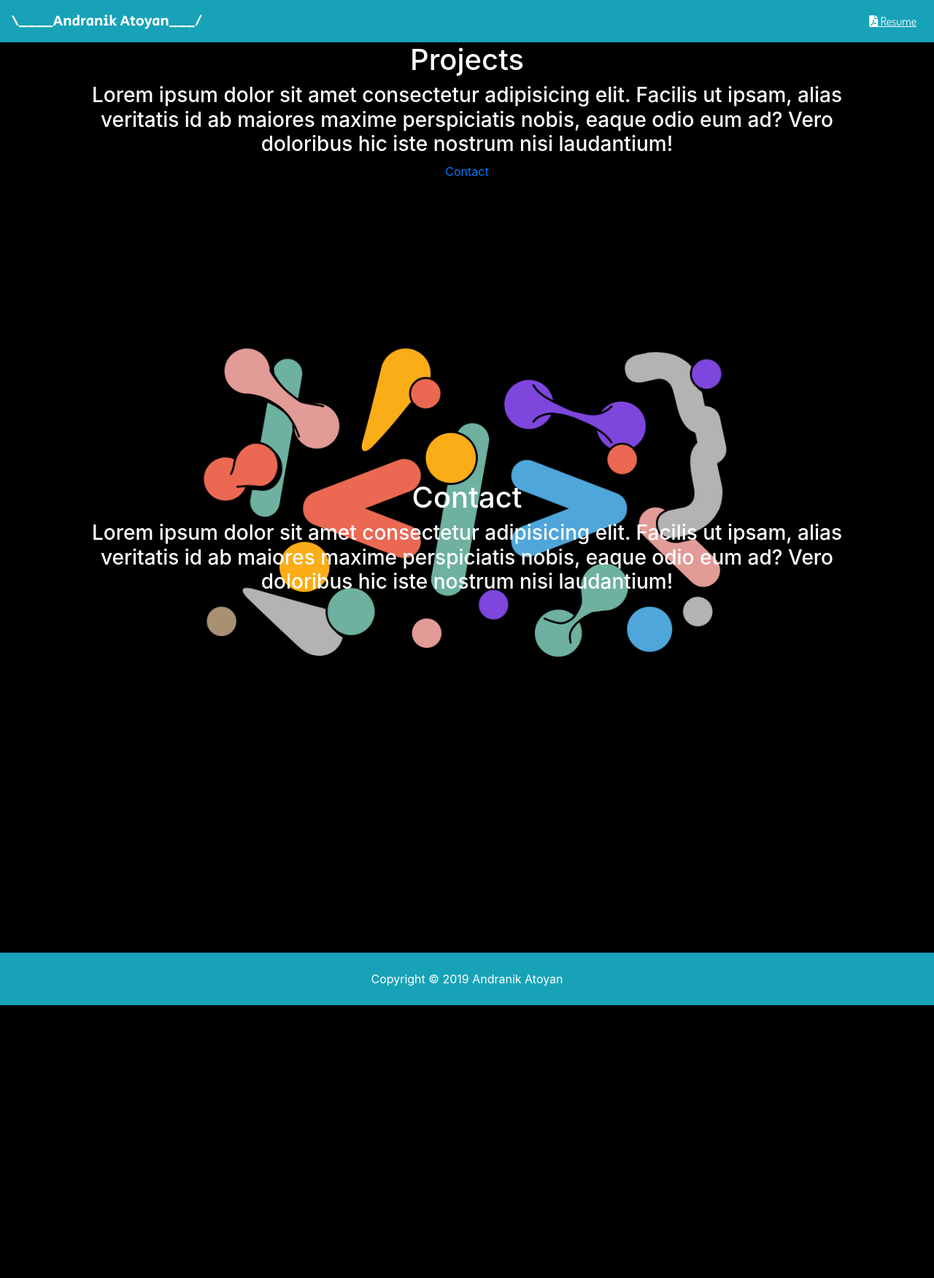
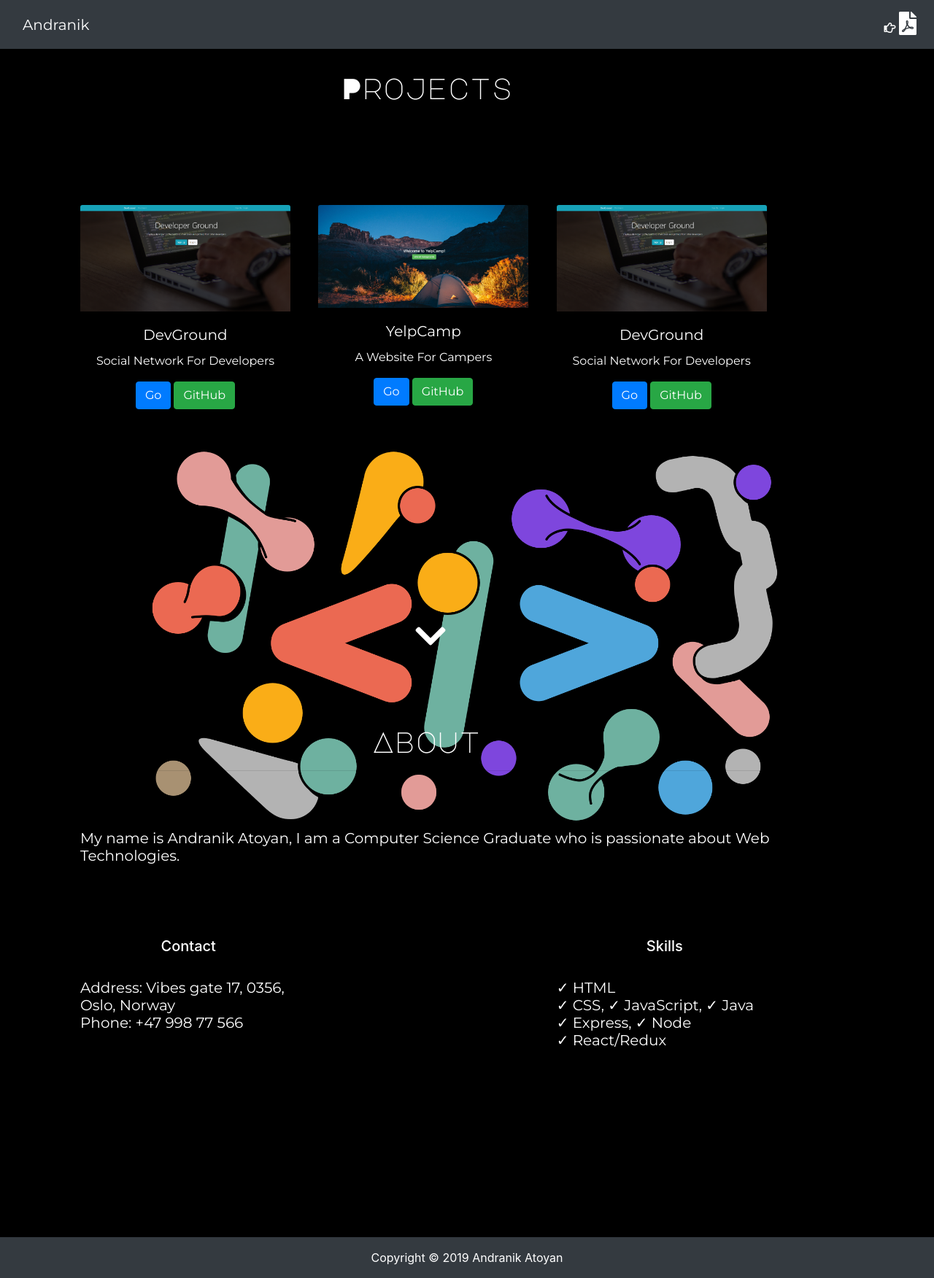
Before and after one commit to atoyan/Portfolio, a Node server app: page / in a window 1280 px wide. Shown: the whole page at 73% size. Before the commit the page ends 1378 px from the top, so only its background shows below. Run offline with Node 20, Linux system fonts and the light colour scheme; some libraries are stand-ins or nearby versions.

Commit message:
added a temporary layout

```diff
--- a/app.js
+++ b/app.js
@@ -6,6 +6,7 @@ PORT = process.env.PORT || 3000;
 app.set("view engine", "ejs");
 
 app.use(express.static(__dirname + "/public"));
+app.use("/files", express.static(__dirname + "/public/files/"));
 app.use("/scripts", express.static(__dirname + "/public/scripts/"));
 app.use("/stylesheets", express.static(__dirname + "/public/stylesheets/"));
 
--- a/public/scripts/main.js
+++ b/public/scripts/main.js
@@ -1 +1,43 @@
-var x = 6;
+let btn = document.getElementById("downButton");
+let spans = [];
+let interval = 100;
+let cursor = false;
+
+//LOAD NAME LETTERS BY INTERVAL
+
+window.onload = function() {
+  for (let i = 1; i <= 8; i++) {
+    spans.push(document.getElementById(i.toString()));
+  }
+  console.log(spans);
+  for (let i = 0; i < spans.length; i++) {
+    interval += 100;
+    setInterval(function() {
+      spans[i].hidden = false;
+    }, interval);
+  }
+};
+
+// CHANGE DIRECTION CURSOR BASED ON SCROLL
+window.addEventListener("scroll", function() {
+  let scrollTop = document.documentElement.scrollTop;
+  if (scrollTop > 450) {
+    btn.className = "";
+    btn.classList.add("fas", "fa-chevron-up", "fa-3x");
+  } else {
+    btn.className = "";
+    btn.classList.add("fas", "fa-chevron-down", "fa-3x");
+  }
+});
+
+btn.addEventListener("click", function() {
+  let url = document.URL;
+  if (
+    url === "http://localhost:3000/" ||
+    url === "http://localhost:3000/#projects"
+  ) {
+    window.location.href = "http://localhost:3000/#contact";
+  } else {
+    window.location.href = "http://localhost:3000/#projects";
+  }
+});
--- a/public/stylesheets/main.css
+++ b/public/stylesheets/main.css
@@ -2,23 +2,79 @@ html {
   scroll-behavior: smooth;
 }
 body {
-  min-height: 750px;
-  background: url("/files/background.png") no-repeat;
+  min-height: 1080px;
+  margin: 0 auto;
+}
+
+.projects {
+  width: 90%;
+  padding-left: 25px;
+  padding-right: 25px;
+  position: relative;
+  background: transparent;
+  min-height: 800px;
+  color: white;
+}
+.contact {
+  width: 90%;
+  padding-left: 25px;
+  padding-right: 25px;
+  position: relative;
+  background-color: transparent;
+  min-height: 800px;
+  color: white;
+}
+.backgroundImage {
+  background: url("/files/background.png");
   background-size: cover;
   background-position: center;
 }
-.projects {
-  min-height: 600px;
+
+#navbarName {
+  font-family: "Montserrat", sans-serif;
+}
+.projects h3 {
+  font-family: "Montserrat", sans-serif;
+}
+.projects h1 {
+  font-family: "Major Mono Display", monospace;
+}
+.contact h4 {
+  font-family: "Montserrat", sans-serif;
   color: white;
 }
-.contact {
-  min-height: 600px;
+.contact h1 {
+  font-family: "Major Mono Display", monospace;
   color: white;
 }
-#navbarName {
-  font-family: "Secular One", sans-serif;
+.card-transparent {
+  font-family: "Montserrat", sans-serif;
+  color: white;
+}
+#downloadText {
+  font-family: "Montserrat", sans-serif;
+}
+#downButton {
+  width: 50%;
+  margin-right: 100px;
+}
+.card {
+  color: white;
 }
 
-#downloadText {
-  font-family: "Dosis", sans-serif;
+#about-text {
+  font-family: "Montserrat", sans-serif;
 }
+#contact-text {
+  font-family: "Montserrat", sans-serif;
+}
+#skills-text {
+  font-family: "Montserrat", sans-serif;
+}
+.card-text {
+  color: white;
+}
+
+.card-title {
+  color: white;
+}
--- a/views/index.ejs
+++ b/views/index.ejs
@@ -22,15 +22,16 @@
       crossorigin="anonymous"
     />
     <link
-      href="https://fonts.googleapis.com/css?family=Dosis|Secular+One"
+      href="https://fonts.googleapis.com/css?family=Dosis|Major+Mono+Display|Montserrat|Secular+One"
       rel="stylesheet"
     />
   </head>
   <body>
     <!-- Navbar -->
-    <nav class="navbar navbar-expand-lg navbar-dark bg-info">
+    <div class="mx-auto">
+      <nav class="navbar fixed-top navbar-expand-lg navbar-dark bg-dark">
         <a class="navbar-brand" href="/">
-        <span id="navbarName"> \____Andranik Atoyan___/ </span>
+         <div class="container"> <span id="navbarName"> <span id="1" hidden>A</span><span id="2" hidden>n</span><span id="3" hidden>d</span><span id="4" hidden>r</span><span id="5" hidden>a</span><span id="6" hidden>n</span><span id="7" hidden>i</span><span id="8" hidden>k</span></div>
         </a>
         <button
           class="navbar-toggler"
@@ -48,58 +49,162 @@
           <ul class="navbar-nav ml-auto">
             <li class="nav-item active">
               <a class="nav-link " href="/download">
-              <i class="fas fa-file-pdf"></i
-              ><span id="downloadText" style="text-decoration-line: underline">
-                Resume
+                <span id="downloadText" >
+               </span
+                ><i class="far fa-hand-point-right fa-1x"></i>
+                 <i class="fas fa-file-pdf fa-2x"></i><br />
               </a>
             </li>
           </ul>
         </div>
       </nav>
+    </div>
     <!-- Navbar End -->
 
     <!--backgroundImage-->
-    <div class="backgroundImage">
+    <div class="backgroundImage text-center">
       <div class="container text-center ">
         <!-- Projects -->
 
-        <div class="projects" id="projects">
+        <div class="projects mt-5" id="projects" style="">
+          <h1>
+
+            <br />
+            Projects
+            <hr  />
+            <br />
+            <br />
+          </h1>
           <div class="row">
-            <div class="col-xs"></div>
             <div class="col-md">
-              <h1>
-                Projects
-              </h1>
-              <h3>
-                Lorem ipsum dolor sit amet consectetur adipisicing elit. Facilis
-                ut ipsam, alias veritatis id ab maiores maxime perspiciatis
-                nobis, eaque odio eum ad? Vero doloribus hic iste nostrum nisi
-                laudantium!
-              </h3>
-              <a href="#contact">Contact</a>
+              <div class="card-transparent" style="width: 18rem;">
+                <img
+                  src="files/devground.png"
+                  class="card-img-top thumbnail img-fluid"
+                  alt="DevGround"
+                />
+                <div class="card-body">
+                  <h5 class="card-title">DevGround</h5>
+                  <p class="card-text">
+                    Social Network For Developers
+                  </p>
+                  <a
+                    href="https://devgroundapp.herokuapp.com/"
+                    class="btn btn-primary"
+                    >Go</a
+                  >
+                  <a
+                    href="https://github.com/atoyan/DevGround"
+                    class="btn btn-success"
+                    >GitHub</a
+                  >
                 </div>
-            <div class="col-xs"></div>
+              </div>
+            </div>
+            <div class="col-md">
+              <div class="card-transparent" style="width: 18rem;">
+                <img
+                  class="thumbnail card-img-top img-fluid"
+                  src="files/yelpcamp.png"
+                  class="card-img-top"
+                  alt="YelpCamp"
+                />
+                <div class="card-body">
+                  <h5 class="card-title">YelpCamp</h5>
+                  <p class="card-text">
+                    A Website For Campers
+                  </p>
+                  <a
+                    href="http://websiteforcampers.herokuapp.com/"
+                    class="btn btn-primary"
+                    >Go</a
+                  >
+                  <a
+                    href="https://github.com/atoyan/YelpCamp"
+                    class="btn btn-success"
+                    >GitHub</a
+                  >
+                </div>
+              </div>
+            </div>
+            <div class="col-md">
+                <div class="card-transparent" style="width: 18rem;">
+                  <img
+                    src="files/devground.png"
+                    class="card-img-top thumbnail img-fluid"
+                    alt="DevGround"
+                  />
+                  <div class="card-body">
+                    <h5 class="card-title">DevGround</h5>
+                    <p class="card-text">
+                      Social Network For Developers
+                    </p>
+                    <a
+                      href="https://devgroundapp.herokuapp.com/"
+                      class="btn btn-primary"
+                      >Go</a
+                    >
+                    <a
+                      href="https://github.com/atoyan/DevGround"
+                      class="btn btn-success"
+                      >GitHub</a
+                    >
+                  </div>
+                </div>
               </div>
           </div>
 
+
+        </div>
+
         <!-- Projects End -->
+
+        <div class="row">
+          <div class="col-md">
+            <i
+      onmouseover="this.style.cursor='pointer'"
+      class="fas fa-chevron-down fa-3x"
+      id="downButton"
+    style="color:white"></i>
+          </div>
+        </div>
+
         <!-- Contact -->
 
-        <div class="contact" id="contact">
-          <div class="row">
-            <div class="col-xs"></div>
-            <div class="col-md-12">
+        <div class="contact " id="contact" style="color:white;">
           <h1>
-                Contact
+            <br />
+            <br />
+
+            About
+            <hr />
+            <br>
           </h1>
-              <h3>
-                Lorem ipsum dolor sit amet consectetur adipisicing elit. Facilis
-                ut ipsam, alias veritatis id ab maiores maxime perspiciatis
-                nobis, eaque odio eum ad? Vero doloribus hic iste nostrum nisi
-                laudantium!
-              </h3>
+          <p>
+            <h5 id="about-text" class="text-left">
+                 My name is Andranik Atoyan, I am a Computer Science Graduate who is passionate about Web Technologies.
+            </h5>
+          </p>
+          <div class="row" style="margin-top:100px">
+            <div class="col-md">
+              <h5 class="text-center">
+                <span id="contact"> Contact</span>
+                <hr />
+                <p id="contact-text" style="text-align:left"> Address: Vibes gate 17, 0356, Oslo, Norway <br> Phone: +47 998 77 566</p>
+
+              </h5>
             </div>
-            <div class="col-xs"></div>
+            <div class="col-md">
+
+              <h5 class="text-center"></h5>
+            </div>
+            <div class="col-md">
+              <h5 class="text-center">
+                <span id="skills">Skills</span>
+                <hr />
+                <p style="text-align: left" id="skills-text">✓ HTML <br>✓ CSS, ✓ JavaScript, ✓ Java<br>✓ Express, ✓ Node<br>✓ React/Redux</p>
+              </h5>
+            </div>
           </div>
         </div>
 
@@ -110,7 +215,7 @@
     </div>
     <!-- Footer -->
     <div>
-      <div class="bg-info text-white mt-5 p-4 text-center">
+      <div class=" footer bg-dark  text-white p-3 text-center">
         Copyright © <%= new Date().getFullYear() %> Andranik Atoyan
       </div>
     </div>
```
Also changed, not shown: public/files/cv.png (added), public/files/devground.png (added), public/files/portrait.jpg (added), public/files/yelpcamp.png (added). Lines whose indentation alone changed are shown as unchanged.
